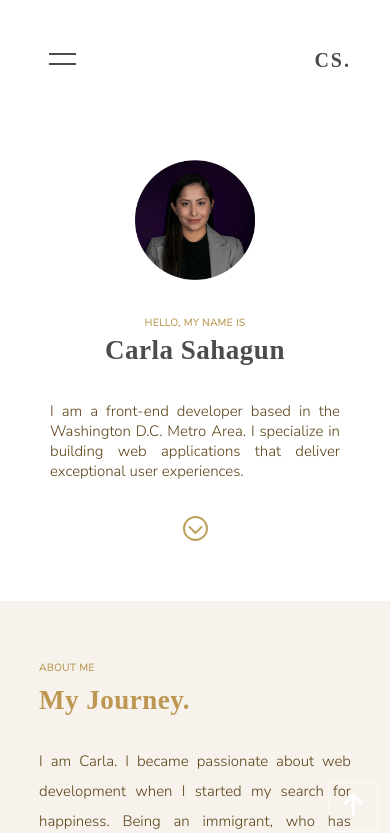
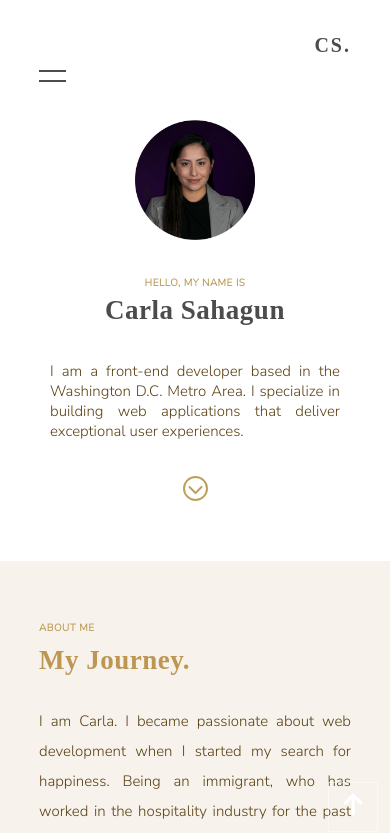
Before and after one commit to itacamba/portfolio-white, a React (Create React App) app: page / in a window 390 px wide. Shown: the top 833 px of the page. Built offline with nearby package versions, Linux system fonts and the light colour scheme; a web font is replaced by a local one.

Commit message:
added sticky navbar on scroll, changed location of to-top btn from header to footer

```diff
--- a/src/components/Footer.js
+++ b/src/components/Footer.js
@@ -1,10 +1,15 @@
 import React from 'react';
 import emailjs from 'emailjs-com';
 import GirlComputer from "../images/girl-computer.jpeg"
+import { Link, animateScroll as scroll } from "react-scroll";
 import "./css/Footer.css"
 
 export default function ContactUs() {
 
+    // scroll to Top from react-scroll
+    const scrollToTop = () => {
+        scroll.scrollToTop();
+    };
     function sendEmail(e) {
       e.preventDefault();
       const errorJs = document.querySelector('.email-js-error')
@@ -95,6 +100,9 @@ export default function ContactUs() {
             <div className="email-js-error">
                 <p>Error Sending Message - Email.js</p>
             </div>
+            <div className="to-top-btn" onClick={scrollToTop}>
+                <i className="fas fa-arrow-up"></i>
+            </div>
       </footer>
     );
   }
--- a/src/components/HomePage/Header.js
+++ b/src/components/HomePage/Header.js
@@ -5,7 +5,7 @@ import "../css/Header.css"
 
 const Header = () => {
     return (
-        <header>
+        <header id="header">
             <Navigation/>
             <Logo/>
         </header>
--- a/src/components/Navigation.js
+++ b/src/components/Navigation.js
@@ -1,27 +1,52 @@
-import React, { useState } from 'react';
+import React, { useState, useEffect, useRef} from 'react';
 import "./css/Navigation.css"
-import { Link, animateScroll as scroll } from "react-scroll";
+import { Link } from "react-scroll";
 
 const Navigation = () => {
     // Declare a new state variable, which we'll call "count"
     const [navOpen, setNavOpen] = useState(false)
 
-    const scrollToTop = () => {
-        scroll.scrollToTop();
-    };
-
+    // clickable container when mobile menu appears
     const showRightShadow = () => {
-        const shadow = document.querySelector('.nav-right-shadow'),
-              icon = document.querySelector('#menu-icon-container')
+        const shadow = document.querySelector('.nav-right-shadow')
         if(!navOpen){
             shadow.style.display = "block"
-            icon.style.background = "none"
         } else {
             shadow.style.display = "none"
-            icon.style.background = "white"
+        }
+    }
+    // hide-show header on scroll
+    const prevScrollY = useRef(0);
+
+    const [goingDown, setGoingDown] = useState(true);
+
+    useEffect(() => {
+      const handleScroll = () => {
+        const currentScrollY = window.scrollY;
+        // will hide the navbar only after 400px
+        if (prevScrollY.current < currentScrollY && goingDown && currentScrollY > 400) {
+          setGoingDown(false);
+          const header = document.getElementById("header")
+          header.classList.add('hide')
+        //   console.log("going down")
+        }
+        if (prevScrollY.current > currentScrollY && !goingDown) {
+          setGoingDown(true);
+          const header = document.getElementById("header")
+          header.classList.remove('hide')
+        //   console.log("going up")
+
         }
 
-    }
+        prevScrollY.current = currentScrollY;
+        // The following  line of code gives us the Y coordinates
+        // console.log(goingDown, currentScrollY);
+      };
+
+      window.addEventListener("scroll", handleScroll, { passive: true });
+
+      return () => window.removeEventListener("scroll", handleScroll);
+    }, [goingDown]);
 
     return (
         <div>
@@ -58,9 +83,6 @@ const Navigation = () => {
                     <a href="https://medium.com/@daniela.sahagun03" target="_blank" rel="noreferrer"><i className="fab fa-medium-m"></i></a>
                 </div>
             </nav>
-            <div className="to-top-btn" onClick={scrollToTop}>
-                <i className="fas fa-arrow-up"></i>
-            </div>
             <div className="nav-right-shadow" onClick={() => {setNavOpen(!navOpen); showRightShadow()}}>
 
             </div>
--- a/src/components/css/Footer.css
+++ b/src/components/css/Footer.css
@@ -85,3 +85,19 @@ input[type="submit"]{
 .email-js-error p{
     color: #fff;
 }
+
+.to-top-btn{
+    position: fixed;
+    width: 50px;
+    height: 50px;
+    bottom: 12px;
+    right: 12px;
+    border: 1px solid rgba(255,255,255,.5);
+    text-align: center;
+    cursor: pointer;
+}
+.to-top-btn i{
+    padding-top: 10px;
+    color: #fff;
+    font-size: 25px;
+}
--- a/src/components/css/Header.css
+++ b/src/components/css/Header.css
@@ -4,10 +4,19 @@ header{
     display: flex;
     justify-content: space-between;
     align-items: center;
-    height: 100px;
-    /* border:1px solid red */
+    height: 70px;
+    /* border:1px solid red; */
+    background: #fff;
+    position: fixed;
+    transform: translateY(0);
+    transition: .5s ease-out;
 }
 
+
+header.hide{
+    transform: translateY(-100%);
+    transition: .5s ease-in;
+}
 .logo h1{
     font-size: 27px;
     letter-spacing: 2px;
--- a/src/components/css/Main.css
+++ b/src/components/css/Main.css
@@ -2,6 +2,7 @@ main{
     width: 90%;
     margin: 0 auto;
     padding: 60px 0;
+    padding-top: 120px;
     display: flex;
     flex-direction: column;
     align-items: center;
--- a/src/components/css/Navigation.css
+++ b/src/components/css/Navigation.css
@@ -1,11 +1,11 @@
 #menu-icon-container{
     display: inline-block;
     cursor: pointer;
-    position: fixed;
+    position: relative;
     z-index: 101;
-    top:25px;
-    background-color: white;
-    padding: 10px;
+    top:0;
+    /* background-color: white; */
+    padding-top: 8px;
 }
 
   .bar1, .bar3 {
@@ -67,20 +67,15 @@ nav a:hover{
     -moz-transition:1s;
     color: black;
 }
-.to-top-btn{
+.nav-right-shadow{
     position: fixed;
-    width: 50px;
-    height: 50px;
-    bottom: 12px;
-    right: 12px;
-    border: 1px solid rgba(255,255,255,.5);
-    text-align: center;
+    width: 100%;
+    top:0;
+    right:0;
+    height: 100vh;
+    background-color: rgba(0,0,0,.3);
     cursor: pointer;
-}
-.to-top-btn i{
-    padding-top: 10px;
-    color: #fff;
-    font-size: 25px;
+    display: none;
 }
 .nav-clickable-right{
     display: none;
@@ -112,14 +107,5 @@ nav a:hover{
     nav a{
         font-size: 15px;
     }
-    .nav-right-shadow{
 
-        position: fixed;
-        width: 100%;
-        top:0;
-        right:0;
-        height: 100vh;
-        background-color: rgba(0,0,0,.3);
-        display: none;
-    }
 }
```
